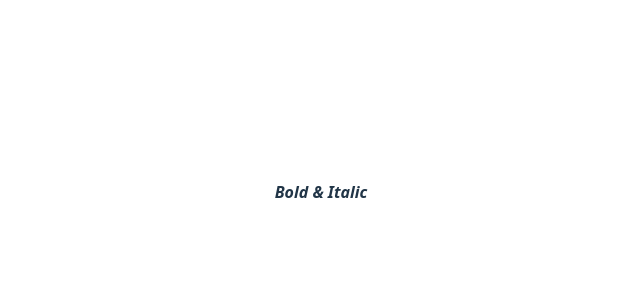
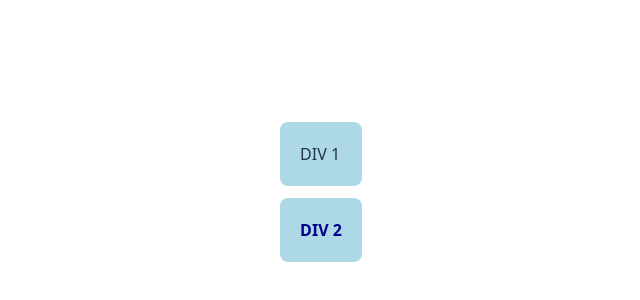
Before and after one commit to kih1015/REACT-STUDY, a React (Vite) app in the folder learning-jsx/: page / in a window 1280 px wide. Shown: the part 208-508 px from the top of the page, without its empty margins (319-959 px from the left). Built offline with nearby package versions, Linux system fonts and the light colour scheme.

Commit message:
feat: jsx 객체 스프레딩

```diff
--- a/learning-jsx/src/App.jsx
+++ b/learning-jsx/src/App.jsx
@@ -1,16 +1,26 @@
 import "./App.css";
 
 function App() {
+  const divStyle = {
+    backgroundColor: "lightblue",
+    margin: "12px",
+    padding: "20px",
+    borderRadius: "8px",
+  };
+
   return (
     <>
-      <span
+      <div style={divStyle}>DIV 1</div>
+
+      <div
         style={{
+          ...divStyle,
+          color: "darkblue",
           fontWeight: "bold",
-          fontStyle: "italic",
         }}
       >
-        Bold & Italic
-      </span>
+        DIV 2
+      </div>
     </>
   );
 }
```
